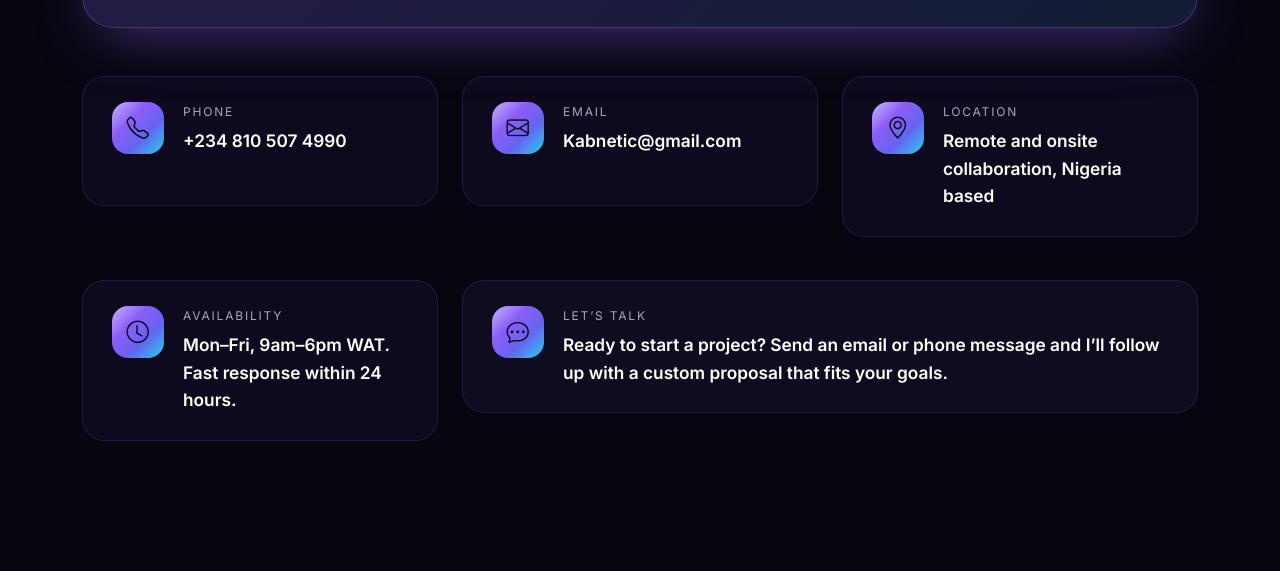
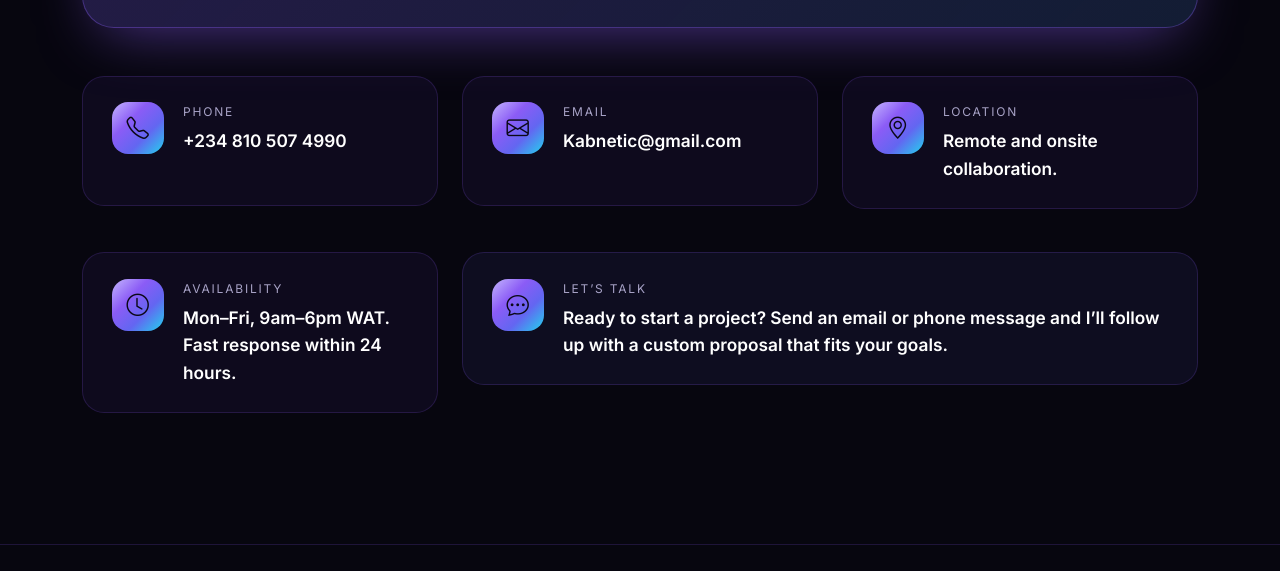
Before and after one commit to kabbabc/kabneticportfolio, a plain HTML site: page index.html in a window 1280 px wide. Shown: the part 5010-5581 px from the top of the page. Drawn offline with nearby package versions, Linux system fonts and the light colour scheme; files whose address does not match are found by name.

Commit message:
Add files via upload

```diff
--- a/index.html
+++ b/index.html
@@ -292,7 +292,7 @@
             <div class="ico"><i class="bi bi-geo-alt"></i></div>
             <div>
               <div class="lbl">Location</div>
-              <div class="val">Remote and onsite collaboration, Nigeria based</div>
+              <div class="val">Remote and onsite collaboration.</div>
             </div>
           </div>
         </div>
```
